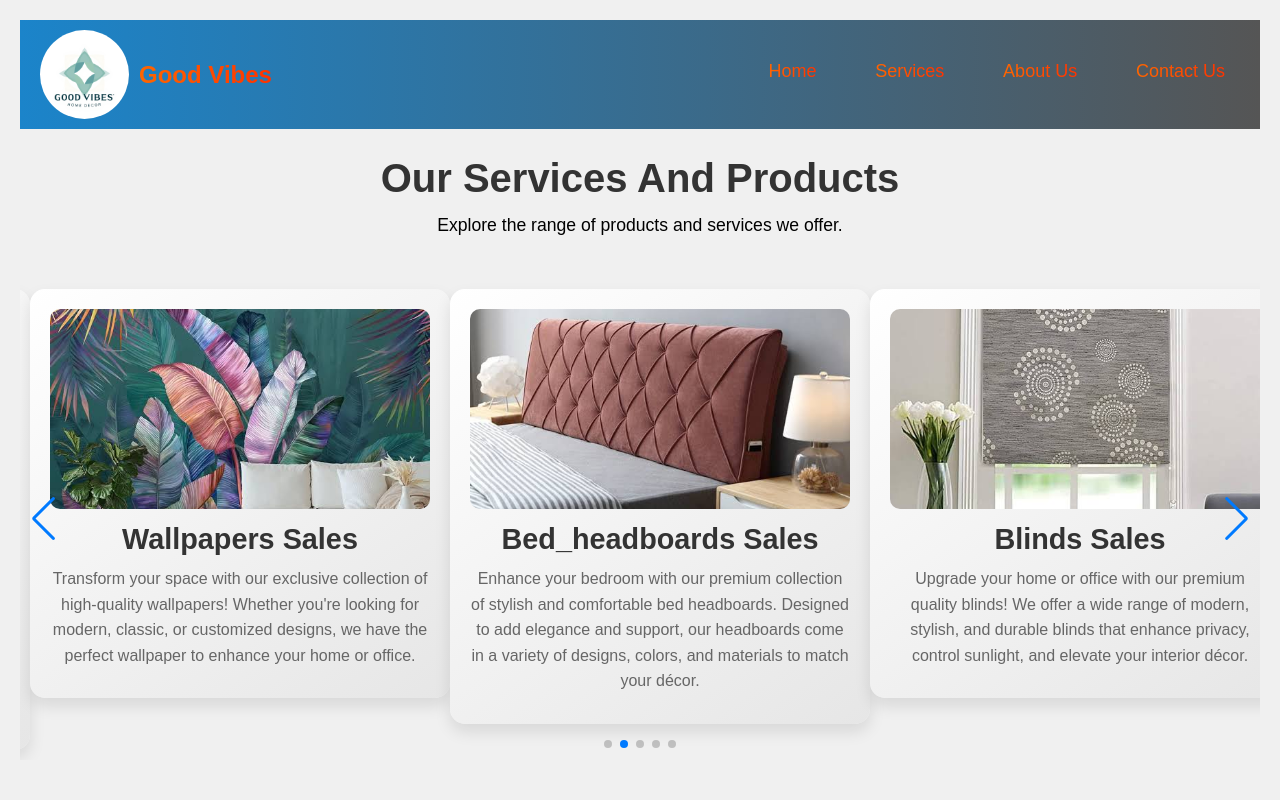
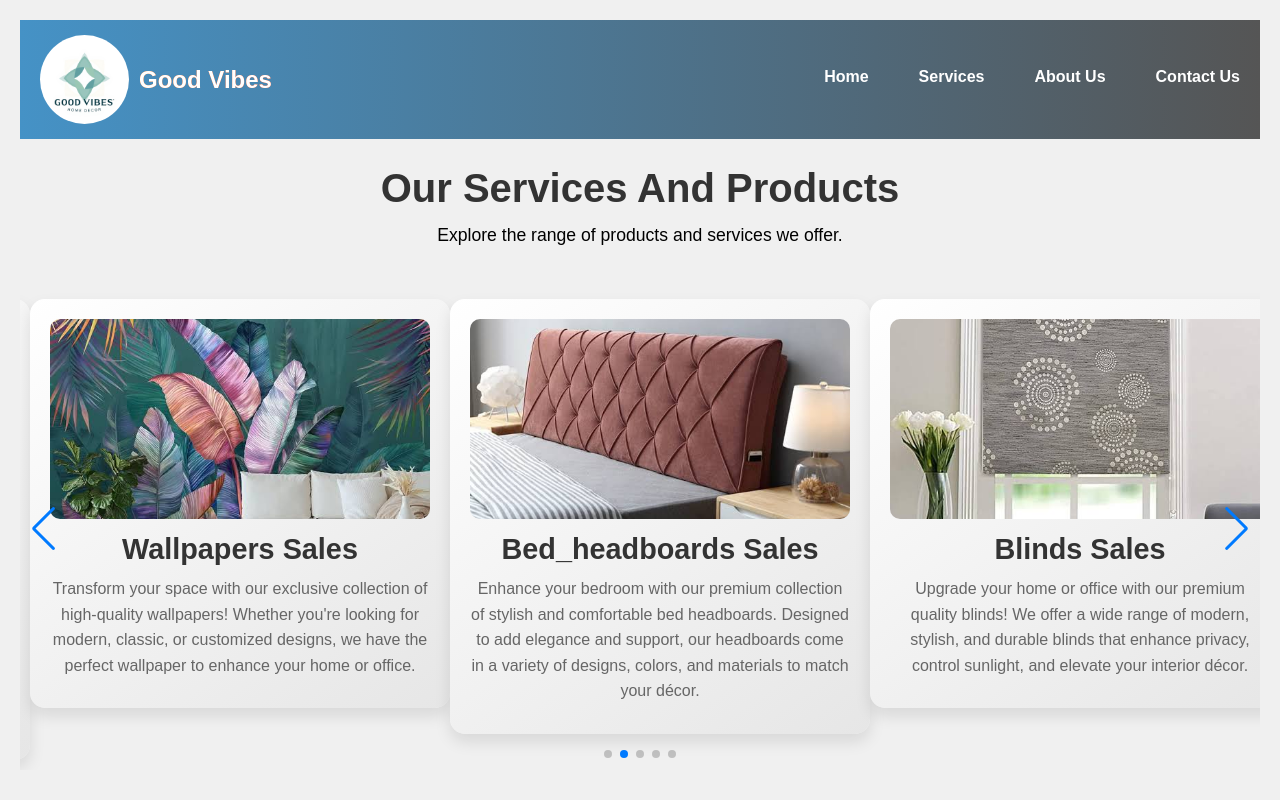
Before and after one commit to Rohan0409srt/GoodVibes, a React (Create React App) app: page /Good_vibes/Service in a window 1280 px wide. Shown: the top 800 px of the page. Built offline with nearby package versions, Linux system fonts and the light colour scheme.

Commit message:
Update Navbar.css

```diff
--- a/src/Components/Navbar/Navbar.css
+++ b/src/Components/Navbar/Navbar.css
@@ -4,11 +4,75 @@
   justify-content: space-between;
   align-items: center;
   padding: 10px 20px;
-  background: linear-gradient(90deg, #1b84ca, #555);
+  background: linear-gradient(90deg, #4592c6, #555);
   position: sticky;
   top: 0;
   z-index: 1000;
   transition: background-color 0.3s ease;
+}
+.quotation-btn {
+  background-color: #ff6600;
+  color: white;
+  padding: 10px 15px;
+  border: none;
+  cursor: pointer;
+  border-radius: 5px;
+}
+
+.popup-form {
+  position: fixed;
+  top: 0;
+  left: 0;
+  width: 100%;
+  height: 100%;
+  background: rgba(0, 0, 0, 0.5);
+  display: flex;
+  justify-content: center;
+  align-items: center;
+}
+
+.form-container {
+  background: white;
+  padding: 20px;
+  border-radius: 10px;
+  width: 350px;
+  text-align: center;
+}
+
+.form-container h2 {
+  margin-bottom: 15px;
+}
+
+.form-container input,
+.form-container textarea {
+  width: 100%;
+  padding: 8px;
+  margin: 5px 0;
+  border: 1px solid #ccc;
+  border-radius: 5px;
+}
+
+.form-container button {
+  background-color: #ff6600;
+  color: white;
+  padding: 10px;
+  border: none;
+  cursor: pointer;
+  margin-top: 10px;
+}
+
+.close-btn {
+  background-color: red;
+  margin-top: 5px;
+}
+
+select {
+  width: 100%;
+  padding: 8px;
+  margin: 5px 0;
+  border: 1px solid #ccc;
+  border-radius: 5px;
+  background-color: white;
 }
 
 
@@ -41,36 +105,54 @@
   display: flex;
   align-items: center;
 }
+.navbar h3{
+  color: white;
+}
+.navbar {
+  background-color: #333; /* Change to your desired color */
+  color: white; /* Text color */
+  padding: 15px 20px;
+  display: flex;
+  align-items: center;
+  justify-content: space-between;
+}
 
 .nav-menu ul {
+  list-style: none;
   display: flex;
-  list-style: none;
-  padding: 0;
-  margin: 0;
-  gap: 1.8rem;
-}
-
-.nav-menu ul li {
-  margin: 0 15px;
-  position: relative;
+  gap: 50px;
 }
 
 .nav-menu ul li a {
-  color: white;
   text-decoration: none;
-  font-size: 18px;
-  padding: 10px 0;
+  color: white; /* Change font color */
+  font-weight: bold;
+  font-size: 16px;
   transition: color 0.3s ease;
-  background: linear-gradient(90deg, #ff6600, #ff3300);
-  -webkit-background-clip: text;
-  color: transparent;
 }
 
 .nav-menu ul li a:hover {
-  background: linear-gradient(90deg, #ff3300, #ff6600);
-  -webkit-background-clip: text;
-  color: transparent;
+  color: #ffcc00; /* Change hover color */
 }
+
+.quotation-btn {
+  background-color: #ffcc00; /* Change button background */
+  color: black; /* Button text color */
+  padding: 10px 15px;
+  border: none;
+  cursor: pointer;
+  font-weight: bold;
+  transition: background 0.3s ease;
+}
+
+.quotation-btn:hover {
+  background-color: #ff9900; /* Hover effect */
+}
+
+.hamburger .bar {
+  background-color: white; /* Change hamburger menu color */
+}
+
 
 /* Animated Underline */
 .nav-menu ul li hr {
```
